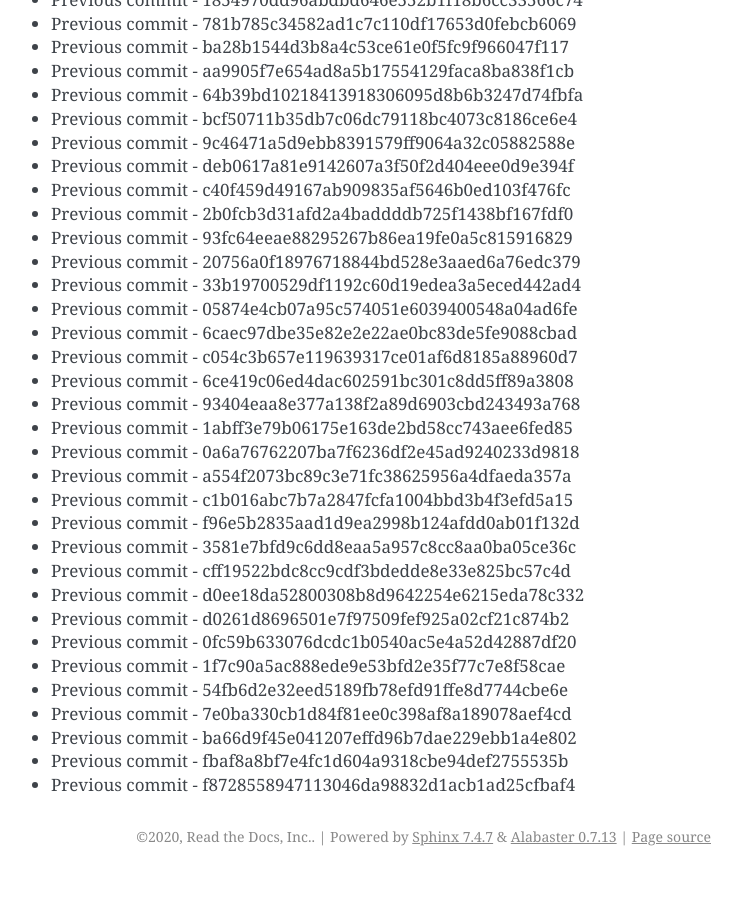
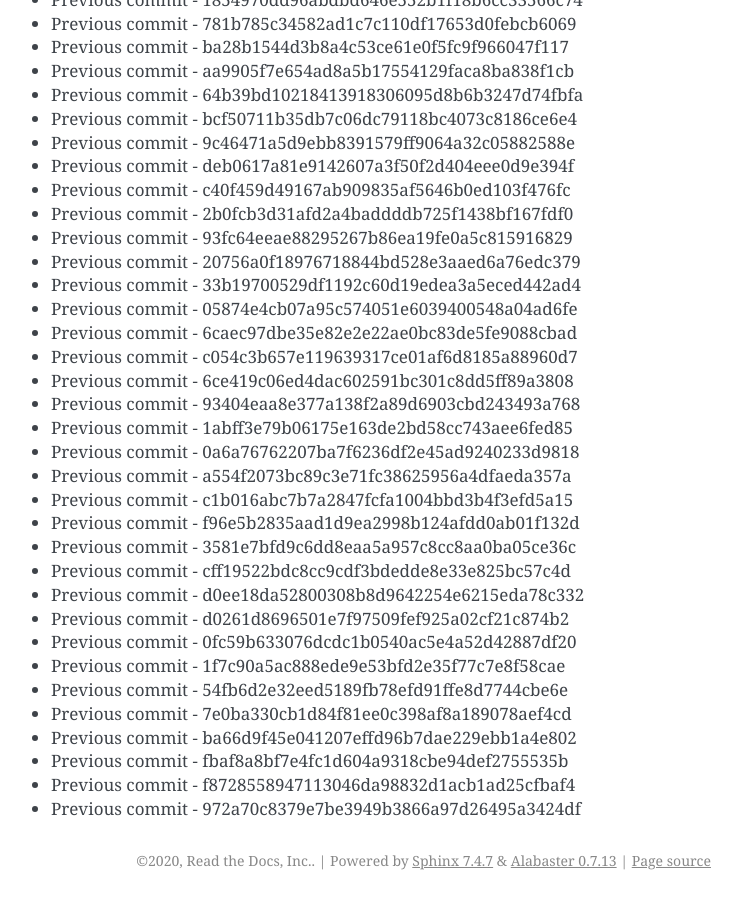
Before and after one commit to readthedocs/rtd-git-stresstest, a Sphinx documentation site: the page built from docs/updates.rst, in a window 1280 px wide and 900 px high, scrolled down 69976 px. Shown: the whole window, without its empty margins (399-1141 px from the left). Built offline with Sphinx 7.4.7, drawn with Linux system fonts in a browser that asks for light colours; before the commit the page ends 70852 px from its top, so only the background shows below that.

Commit message:
Generating commit from previous: 972a70c8379e7be3949b3866a97d26495a3424df

```diff
--- a/docs/updates.rst
+++ b/docs/updates.rst
@@ -2972,3 +2972,4 @@ It can be tested for any performance characteristics.
 * Previous commit - ba66d9f45e041207effd96b7dae229ebb1a4e802
 * Previous commit - fbaf8a8bf7e4fc1d604a9318cbe94def2755535b
 * Previous commit - f8728558947113046da98832d1acb1ad25cfbaf4
+* Previous commit - 972a70c8379e7be3949b3866a97d26495a3424df
```
